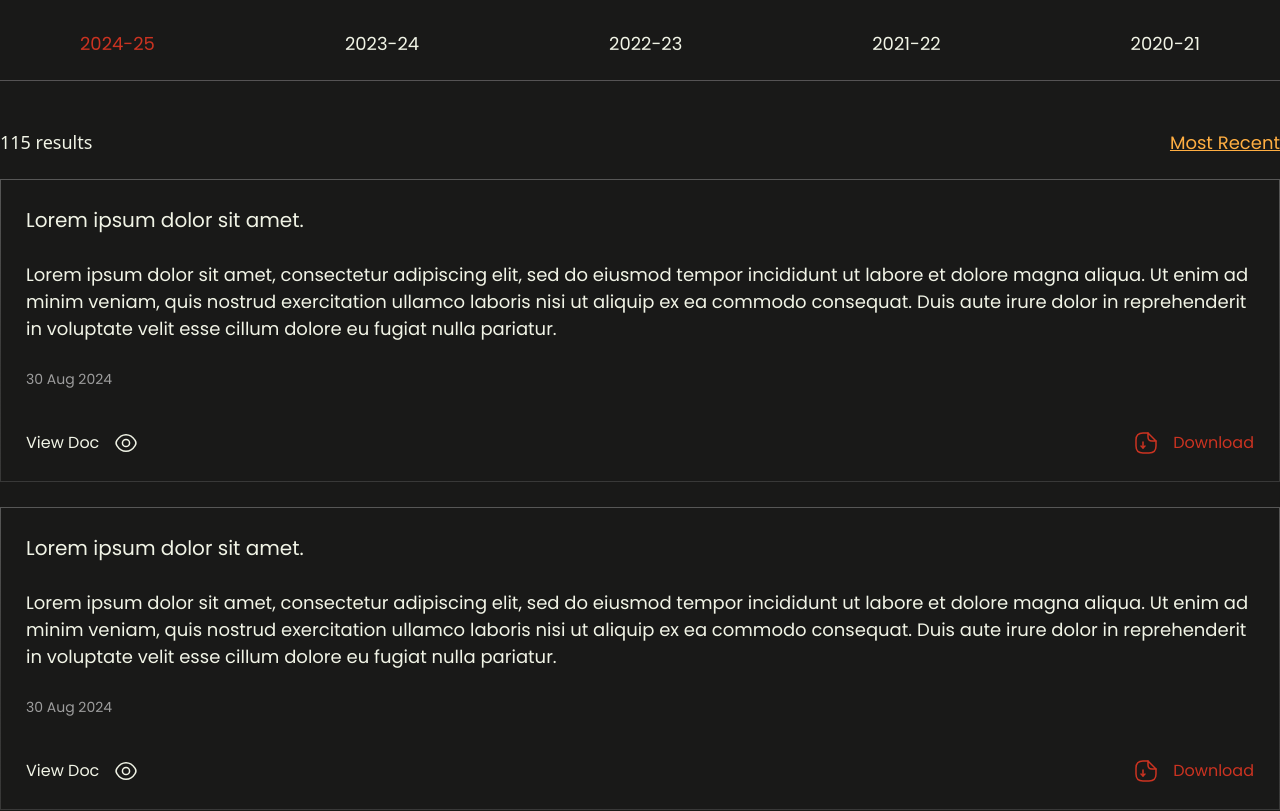
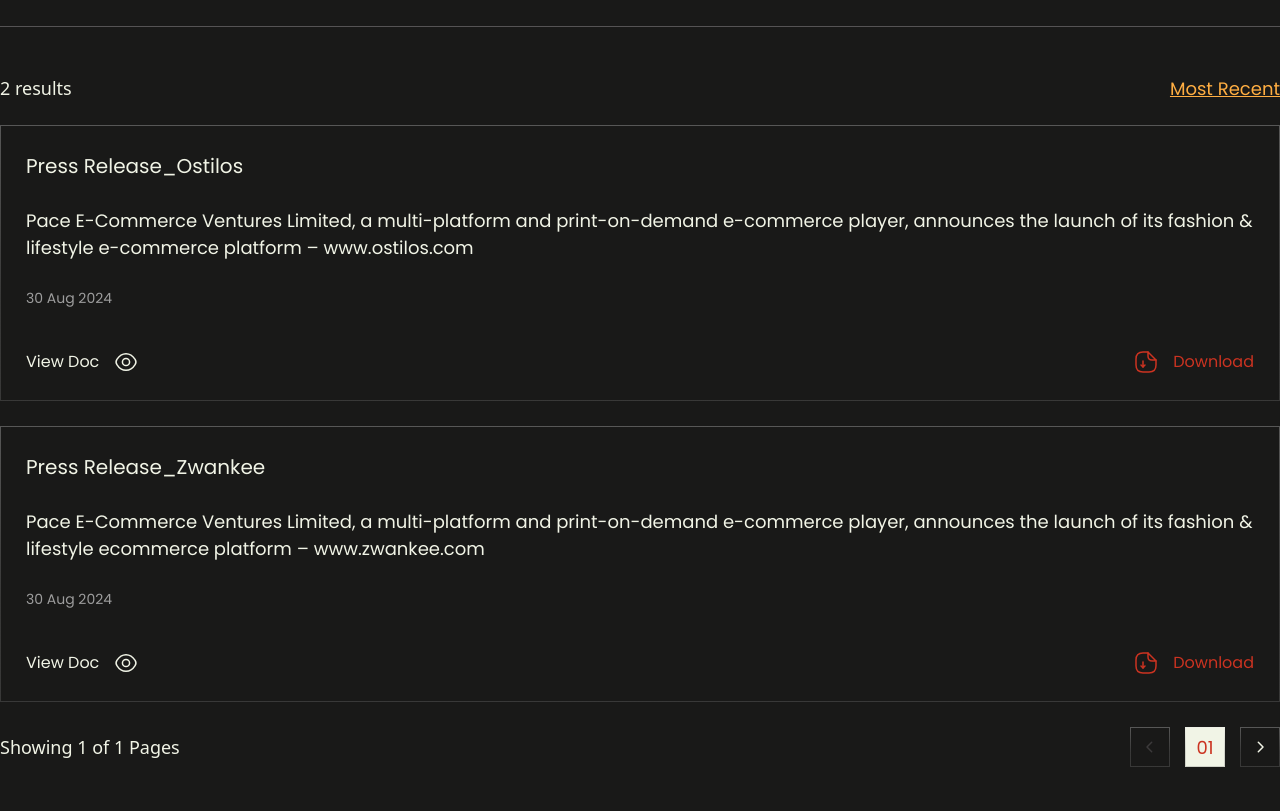
Before and after one commit to TarunRajpurohit123/pace-bussiness-website, a Next.js app in the folder pace-website/: page /investors/press-releases in a window 1280 px wide. Shown: the part 540-1351 px from the top of the page. Built offline with nearby package versions, Linux system fonts and the light colour scheme.

Commit message:
press realeses content update

```diff
--- a/pace-website/src/app/investors/press-releases/page.jsx
+++ b/pace-website/src/app/investors/press-releases/page.jsx
@@ -9,7 +9,7 @@ export default function PressReleases() {
       <PageOcc />
       <Hero2
         title="Press Releases"
-        content="Lorem ipsum dolor sit amet, consectetur adipiscing elit, sed do eiusmod tempor incididunt ut labore et dolore."
+        // content="Lorem ipsum dolor sit amet, consectetur adipiscing elit, sed do eiusmod tempor incididunt ut labore et dolore."
       />
       <PressReleaseTab />
       <InvestorCTA />
--- a/pace-website/src/components/components/PressReleaseTab.jsx
+++ b/pace-website/src/components/components/PressReleaseTab.jsx
@@ -7,6 +7,7 @@ import Link from "next/link";
 import EyeIcon from "../svgs/EyeIcon";
 import CircleArrowPrevIcon from "../svgs/CircleArrowPrevIcon";
 import CircleArrowNextIcon from "../svgs/CircleArrowNextIcon";
+import { latestPress } from "@/json/latestPress";
 
 export default function PressReleaseTab() {
   const [currentTab, setCurrentTab] = useState(1);
@@ -24,7 +25,7 @@ export default function PressReleaseTab() {
           >
             2024-25
           </button>
-          <button
+          {/* <button
             style={currentTab === 2 ? { color: "var(--red)" } : {}}
             className="report_tab_btn"
             onClick={() => {
@@ -32,8 +33,8 @@ export default function PressReleaseTab() {
             }}
           >
             2023-24
-          </button>
-          <button
+          </button> */}
+          {/* <button
             style={currentTab === 3 ? { color: "var(--red)" } : {}}
             className="report_tab_btn"
             onClick={() => {
@@ -59,37 +60,37 @@ export default function PressReleaseTab() {
             }}
           >
             2020-21
-          </button>
+          </button> */}
         </div>
         <div className="filtering__press_section flex justify-between page-width">
-          <div className="filter_text">115 results</div>
+          <div className="filter_text">2 results</div>
           <button>Most Recent</button>
         </div>
         <main className="press__latest_release--main page-width">
-          <div className="latestpress__card latestpress__card--full">
+          {latestPress?.map((lp, ind) => {
+            return (
+              <>
+                <div
+                  className={
+                    ind != 0
+                      ? "latestpress__card latestpress__card--full mt-[2.5rem]"
+                      : "latestpress__card latestpress__card--full"
+                  }
+                >
                   <div className="latestcard__top">
-              <p className="latestcard__top_para">
-                Lorem ipsum dolor sit amet.
-              </p>
-              <p className="latestcard__top_text">
-                Lorem ipsum dolor sit amet, consectetur adipiscing elit, sed do
-                eiusmod tempor incididunt ut labore et dolore magna aliqua. Ut
-                enim ad minim veniam, quis nostrud exercitation ullamco laboris
-                nisi ut aliquip ex ea commodo consequat. Duis aute irure dolor
-                in reprehenderit in voluptate velit esse cillum dolore eu fugiat
-                nulla pariatur.
-              </p>
+                    <p className="latestcard__top_para">{lp?.name}</p>
+                    <p className="latestcard__top_text">{lp?.data}</p>
                     <p className="latestcard__top__time latestcard__top__time--full">
-                30 Aug 2024
+                      {lp?.time}
                     </p>
                   </div>
                   <div className="latest_footer latest_footer--full">
-              <Link href="#" className="viewLatestFooter">
+                    <Link href={lp?.url} className="viewLatestFooter">
                       <p className="mr-[1.5rem] ">View Doc</p> <EyeIcon />
                     </Link>
                     <DownloadFile
-                url="#"
-                fname="untitled"
+                      url={lp?.url}
+                      fname={lp?.name}
                       content={
                         <div className="flex items-center">
                           <DownloadIcon color="var(--red)" />
@@ -99,50 +100,20 @@ export default function PressReleaseTab() {
                     ></DownloadFile>
                   </div>
                 </div>
-          <div className="latestpress__card latestpress__card--full mt-[2.5rem]">
-            <div className="latestcard__top">
-              <p className="latestcard__top_para">
-                Lorem ipsum dolor sit amet.
-              </p>
-              <p className="latestcard__top_text">
-                Lorem ipsum dolor sit amet, consectetur adipiscing elit, sed do
-                eiusmod tempor incididunt ut labore et dolore magna aliqua. Ut
-                enim ad minim veniam, quis nostrud exercitation ullamco laboris
-                nisi ut aliquip ex ea commodo consequat. Duis aute irure dolor
-                in reprehenderit in voluptate velit esse cillum dolore eu fugiat
-                nulla pariatur.
-              </p>
-              <p className="latestcard__top__time latestcard__top__time--full">
-                30 Aug 2024
-              </p>
-            </div>
-            <div className="latest_footer latest_footer--full">
-              <Link href="#" className="viewLatestFooter">
-                <p className="mr-[1.5rem] ">View Doc</p> <EyeIcon />
-              </Link>
-              <DownloadFile
-                url="#"
-                fname="untitled"
-                content={
-                  <div className="flex items-center">
-                    <DownloadIcon color="var(--red)" />
-                    <p className="viewdox__latestPress">Download</p>
-                  </div>
-                }
-              ></DownloadFile>
-            </div>
-          </div>
+              </>
+            );
+          })}
         </main>
         <div className="press__latest__paginationWarpper flex justify-between items-center page-width pt-[2.5rem]">
-          <div className="pagination__detail">Showing 2 of 10 Pages</div>
+          <div className="pagination__detail">Showing 1 of 1 Pages</div>
           <div className="pagination flex">
             <button className="prevpagination">
               <CircleArrowPrevIcon isBorder={false} />
             </button>
             <div className="pnumbers flex">
-              <button>01</button>
-              <button className="act__paginate_number">02</button>
-              <button>03</button>
+              <button className="act__paginate_number">01</button>
+              {/* <button className="act__paginate_number">02</button>
+              <button>03</button> */}
             </div>
             <button>
               <CircleArrowNextIcon isBorder={false} color="var(--pure)" />
--- a/pace-website/src/json/latestPress.js
+++ b/pace-website/src/json/latestPress.js
@@ -3,11 +3,13 @@ const latestPress = [
     name: "Press Release_Ostilos",
     url: "/main/press-releases/Press Release_Ostilos.pdf",
     time: "30 Aug 2024",
+    data: "Pace E-Commerce Ventures Limited, a multi-platform and print-on-demand e-commerce player, announces the launch of its fashion & lifestyle e-commerce platform – www.ostilos.com",
   },
   {
     name: "Press Release_Zwankee",
     url: "/main/press-releases/Press Release_Zwankee.pdf",
     time: "30 Aug 2024",
+    data: "Pace E-Commerce Ventures Limited, a multi-platform and print-on-demand e-commerce player, announces the launch of its fashion & lifestyle ecommerce platform – www.zwankee.com",
   },
 ];
 
```
Lines whose indentation alone changed are shown as unchanged.
